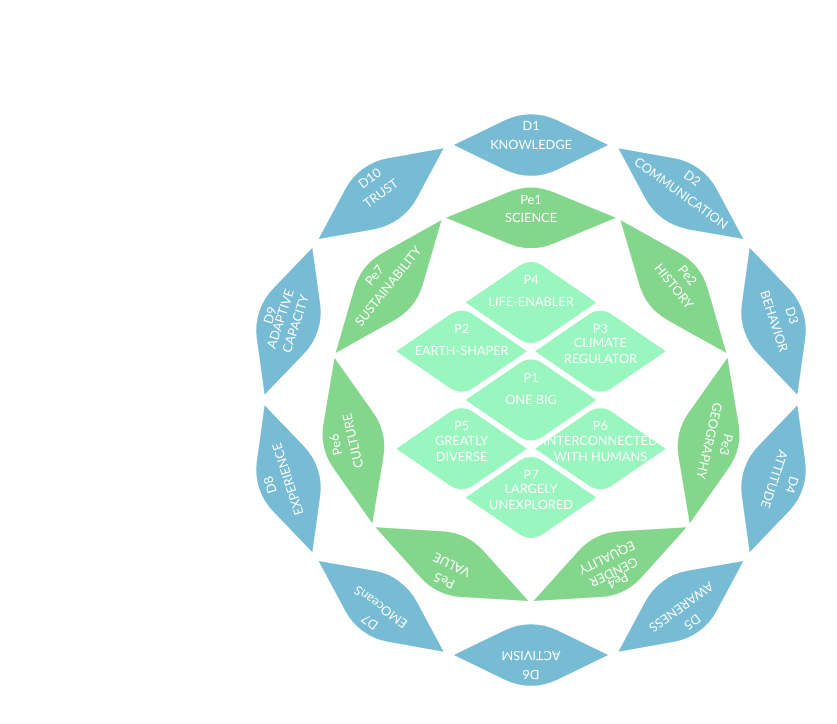
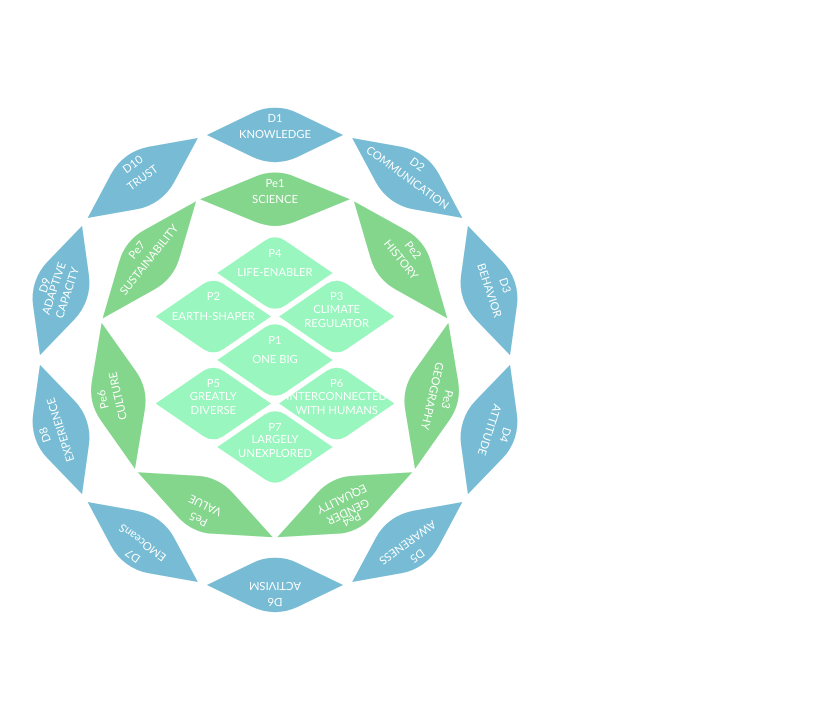
Before and after one commit to saradinismarques/ol-compass, a React (Create React App) app: page /learn in a window 1280 px wide. Shown: the top 724 px of the page, without its empty margins (109-946 px from the left). Built offline with nearby package versions, Linux system fonts and the light colour scheme.

Commit message:
position of ol-diagram changes to the center or left with css

```diff
--- a/src/App.js
+++ b/src/App.js
@@ -12,7 +12,7 @@ import './styles/App.css';
 function App() {
   return (
     <div>
-    <OLDiagram size="510"/>
+    <OLDiagram size="450" position="left"/>
     </div>
   );
 }
--- a/src/components/OLDiagram.js
+++ b/src/components/OLDiagram.js
@@ -3,8 +3,9 @@
 import React from 'react';
 import { Stage, Layer, Group, Shape } from 'react-konva';
 import { getPrinciples, getPerspectives, getDimensions } from '../Data.js';
+import '../styles/OLDiagram.css';
 
-const OLDiagram = ({size}) => {
+const OLDiagram = ({size, position}) => {
     const waveDims = {
         "Principles": { Width: size/3.9, Height: size/5.7, CornerRadius: size/25.5, Color: "#99f6be" },
         "Perspectives": { Width: size/3.0, Height: size/7.3, CornerRadius: size/8.5, Color: "#85d68d" },
@@ -156,8 +157,12 @@ const OLDiagram = ({size}) => {
     const perspectivesPositions = getPerspectivePositions();
     const dimensionsPositions = getDimensionPositions();
 
+    // Determine class names based on props
+    const classNames = ['diagram'];
+    if (position === 'left') classNames.push('left');
 
     return (
+        <div className={classNames.join(' ')}>
         <Stage width={window.innerWidth} height={window.innerHeight}>
             <Layer>
             {principles.map((p, i) => (
@@ -201,6 +206,7 @@ const OLDiagram = ({size}) => {
 
             </Layer>
     </Stage>
+    </div>
     );
 };
 
--- /dev/null
+++ b/src/styles/OLDiagram.css
@@ -0,0 +1,17 @@
+/* OLDiagram.css */
+.diagram {
+    position: absolute;
+    top: 45%;
+    left: 50%;
+    transform: translate(-50%, -50%);
+  }
+
+  .diagram.left {
+    position: absolute;
+    top: 45%; /* Adjust this value as needed */
+    left: 30%; /* Distance from the left edge of the viewport */
+  }
+
+  .diagram.active {
+    display: block; /* Show when active */
+  }
```
